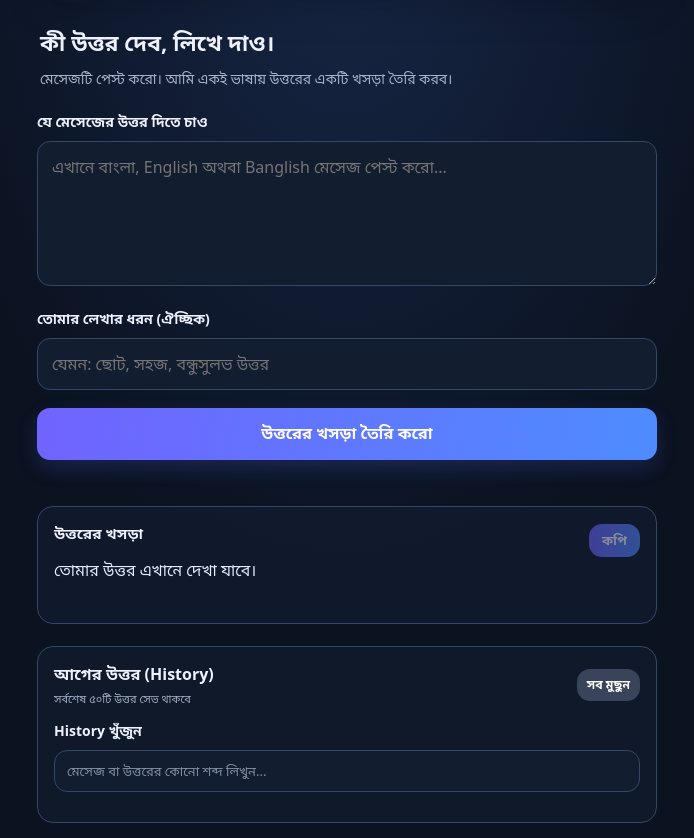
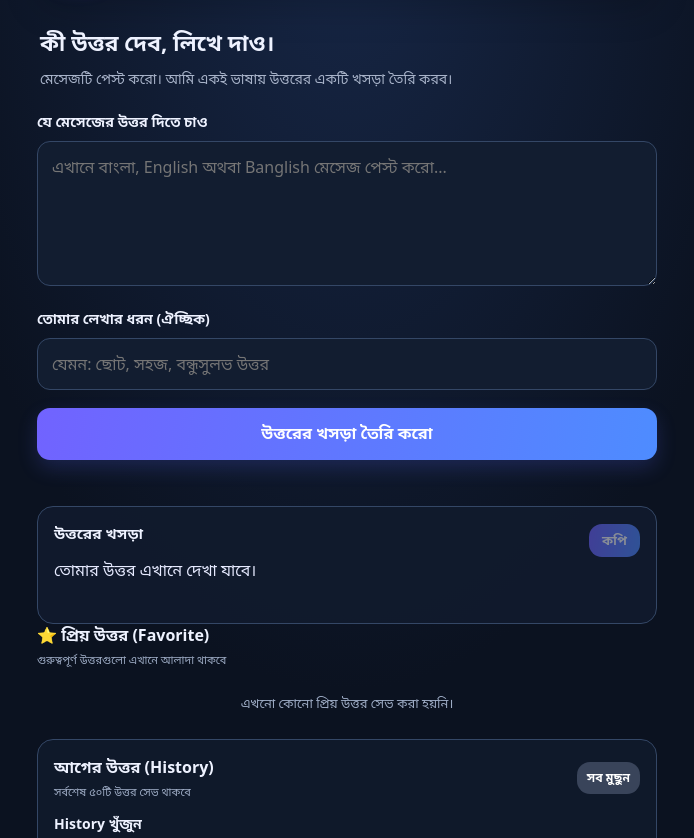
Before and after one commit to mdshawonxhowdhury4201-wq/Shawon-AI, a website: page public/index.html in a window 1280 px wide. Shown: the part 109-947 px from the top of the page, without its empty margins (293-987 px from the left). Drawn offline with Linux system fonts and the light colour scheme.

Commit message:
Add favorites section to app

```diff
--- a/public/index.html
+++ b/public/index.html
@@ -41,6 +41,13 @@
       <div id="answer" class="answer">তোমার উত্তর এখানে দেখা যাবে।</div>
     </section>
 
+    <section class="favorites-section">
+      <div class="history-heading">
+        <div><h3>⭐ প্রিয় উত্তর (Favorite)</h3><p>গুরুত্বপূর্ণ উত্তরগুলো এখানে আলাদা থাকবে</p></div>
+      </div>
+      <div id="favoritesList" class="history-list"></div>
+    </section>
+
     <section class="history-section">
       <div class="history-heading">
         <div><h3>আগের উত্তর (History)</h3><p>সর্বশেষ ৫০টি উত্তর সেভ থাকবে</p></div>
```
